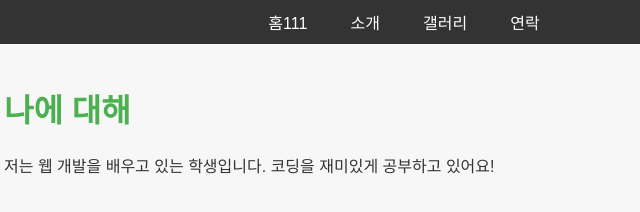
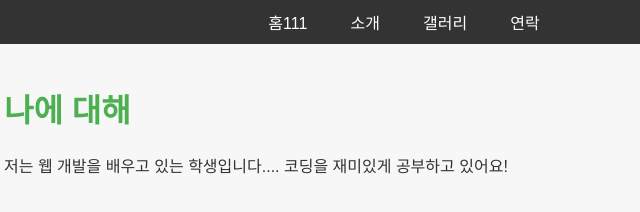
Before and after one commit to soonhochoi/my-website, a plain HTML site: page about.html in a window 1280 px wide. Shown: the full height of the page, 236-876 px from the left. Drawn offline with Linux system fonts and the light colour scheme.

Commit message:
Update about.html

```diff
--- a/about.html
+++ b/about.html
@@ -14,7 +14,7 @@
   </nav>
   <main>
     <h1>나에 대해</h1>
-    <p>저는 웹 개발을 배우고 있는 학생입니다. 코딩을 재미있게 공부하고 있어요!</p>
+    <p>저는 웹 개발을 배우고 있는 학생입니다.... 코딩을 재미있게 공부하고 있어요!</p>
   </main>
 </body>
 </html>
```
